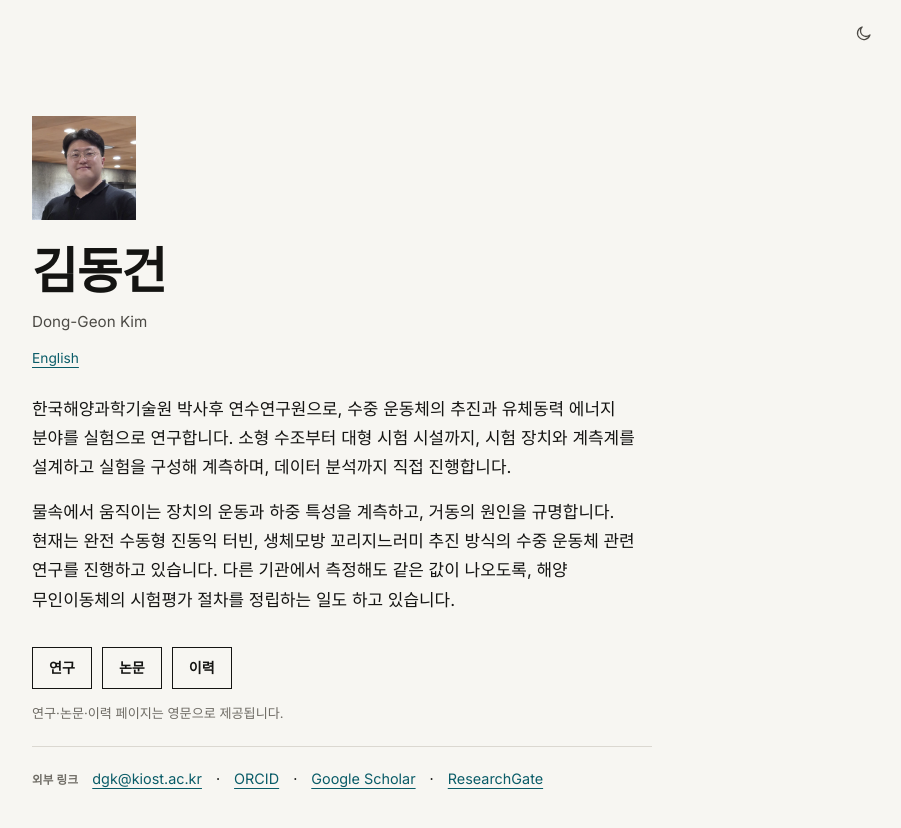
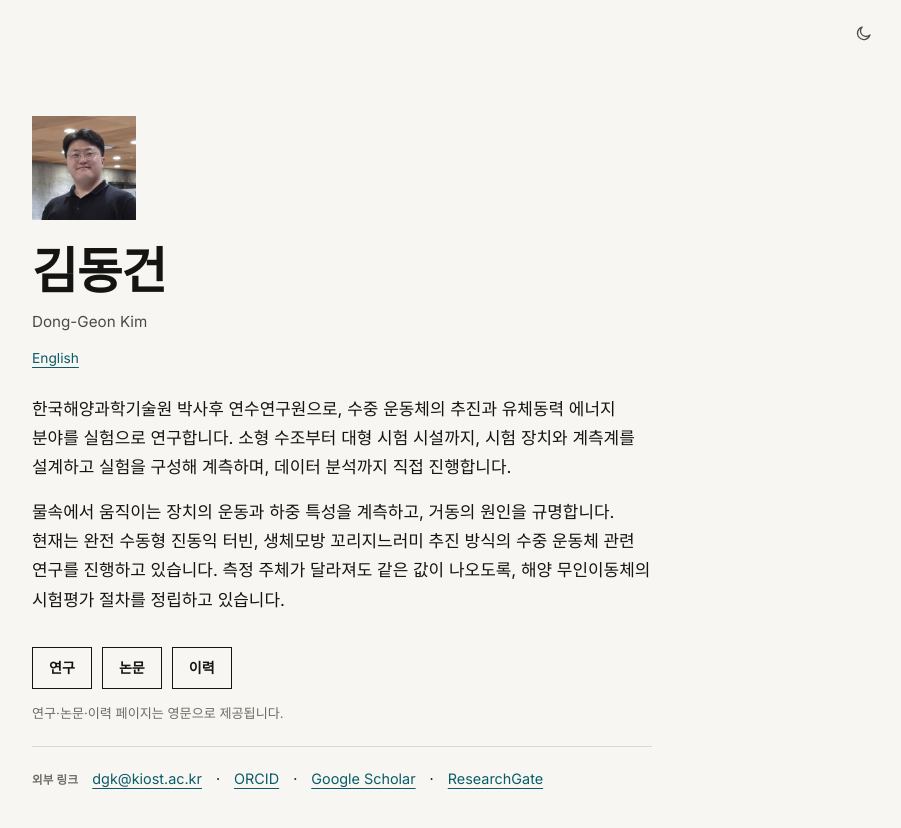
Before and after one commit to Halysis/halysis.github.io, a Jekyll site: the page built from ko/index.html, in a window 1280 px wide. Shown: the top 828 px of the page, without its empty margins (298-1199 px from the left). Built offline with Jekyll 4.4.1, drawn with Linux system fonts in a browser that asks for light colours.

Commit message:
Update index.html

```diff
--- a/ko/index.html
+++ b/ko/index.html
@@ -27,8 +27,8 @@
       <p class="intro">
         물속에서 움직이는 장치의 운동과 하중 특성을 계측하고, 거동의 원인을 규명합니다. 현재는
         완전 수동형 진동익 터빈, 생체모방 꼬리지느러미 추진 방식의 수중 운동체 관련 연구를
-        진행하고 있습니다. 다른 기관에서 측정해도 같은 값이 나오도록, 해양 무인이동체의
-        시험평가 절차를 정립하는 일도 하고 있습니다.
+        진행하고 있습니다. 측정 주체가 달라져도 같은 값이 나오도록, 해양 무인이동체의
+        시험평가 절차를 정립하고 있습니다.
       </p>
 
       <nav class="card-links" aria-label="섹션">
```
